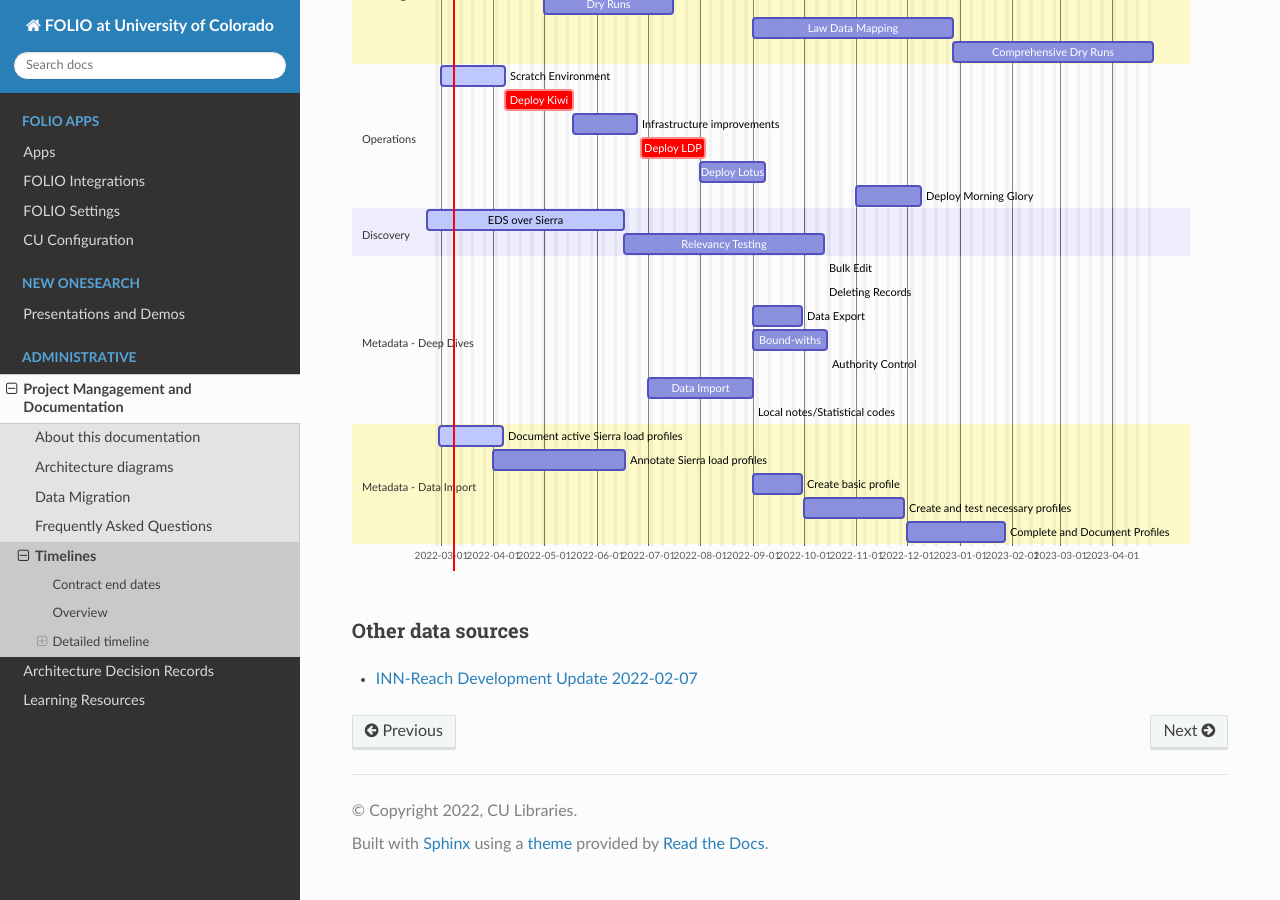
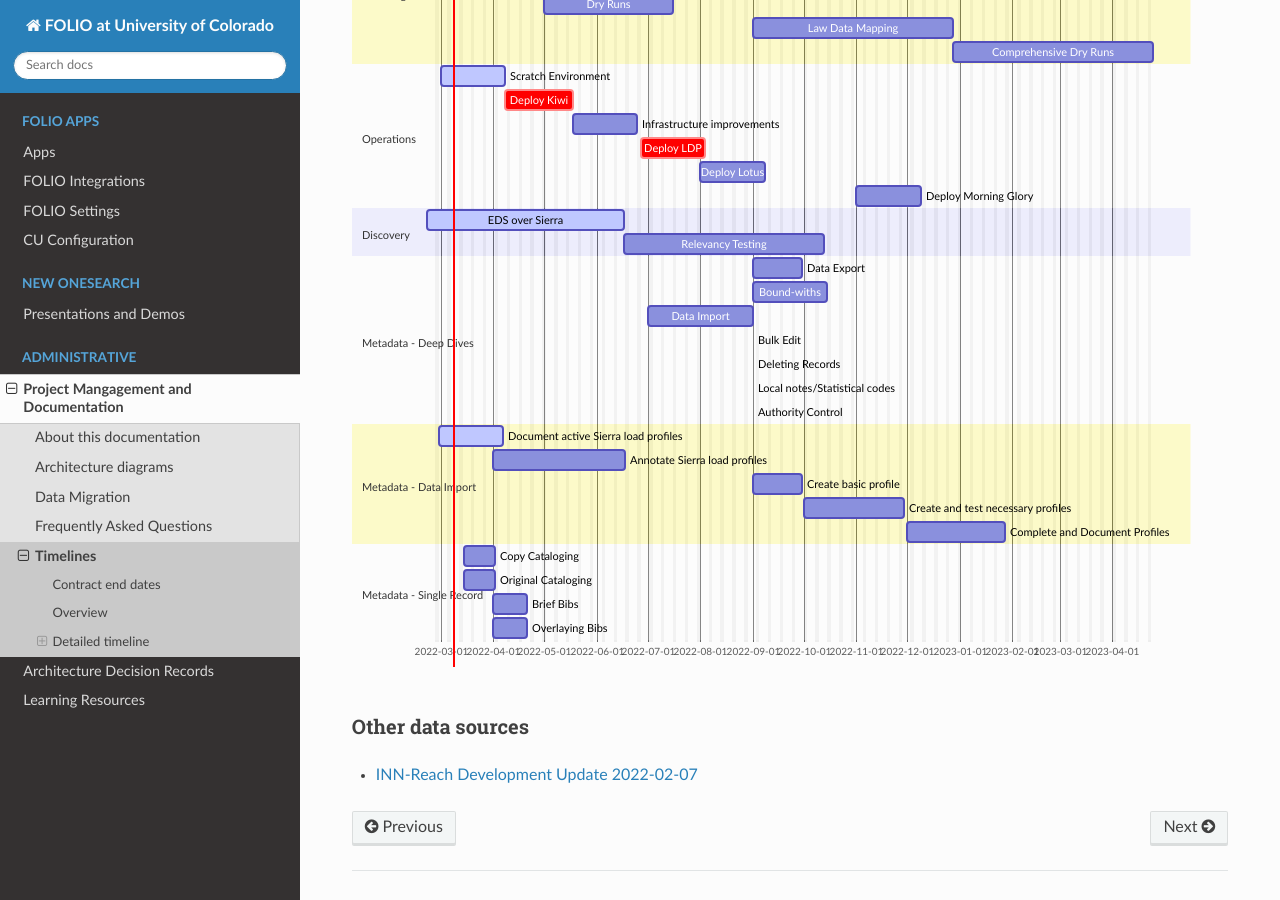
Before and after one commit to culibraries/folio, a Sphinx documentation site: the page built from docs/admin/timelines.md, in a window 1280 px wide and 900 px high, scrolled down 1109 px. Built offline with Sphinx 7.4.7 and the Read the Docs theme 2.0.0, drawn with Linux system fonts in a browser that asks for light colours.

Commit message:
Single Record timeline.

````diff
--- a/docs/admin/timelines.md
+++ b/docs/admin/timelines.md
@@ -56,15 +56,14 @@
       EDS over Sierra   :active, d1, 2022-02-21, 12w
       Relevancy Testing  :12w
 
-
       section Metadata - Deep Dives
+      Data Export: 2022-09-01,2022-09-30
+      Bound-withs: 2022-09-01,2022-10-15
+      Data Import: 2022-07-01,2022-09-01
       Bulk Edit:
       Deleting Records:
-      Data Export: 2022-09-01,2022-09-30
-      Bound-withs: 2022-09-01,2022-10-15
+      Local notes/Statistical codes:
       Authority Control:
-      Data Import: 2022-07-01,2022-09-01
-      Local notes/Statistical codes:
 
       section Metadata - Data Import
       Document active Sierra load profiles :active, 2022-02-28, 4w
@@ -72,6 +71,13 @@
       Create basic profile :2022-09-01, 3w
       Create and test necessary profiles :2022-10-01, 6w
       Complete and Document Profiles :2022-12-01, 6w
+
+      section Metadata - Single Record
+      Copy Cataloging: 2022-03-15, 2w
+      Original Cataloging: 2022-03-15, 2w
+      Brief Bibs: 2022-04-01, 2w
+      Overlaying Bibs: 2022-04-01, 2w
+
 ```
 
 ### Other data sources
````
